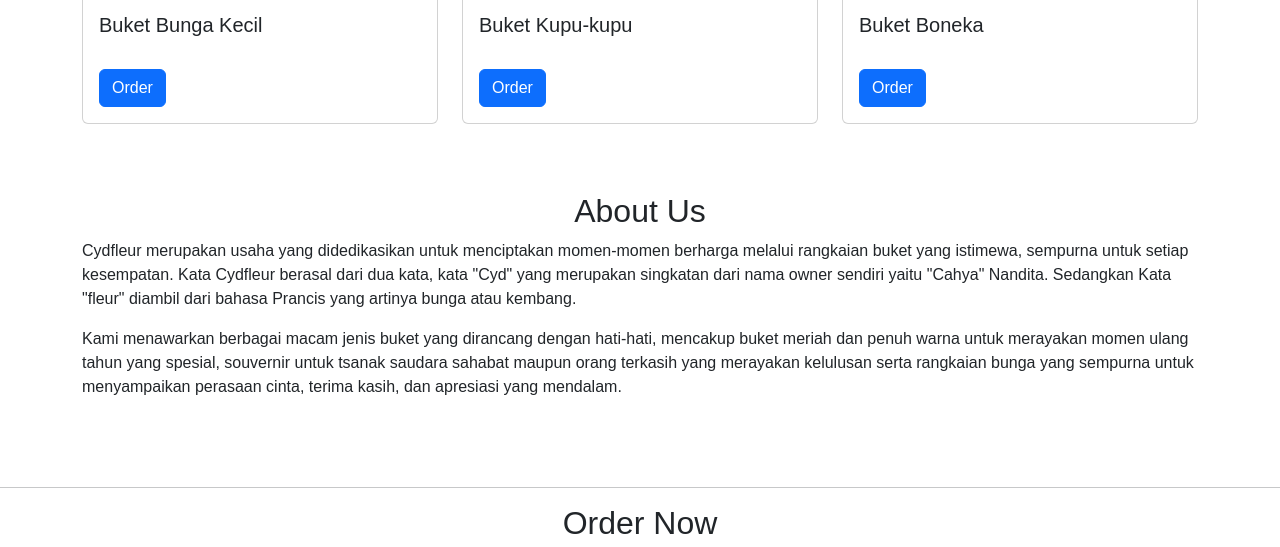
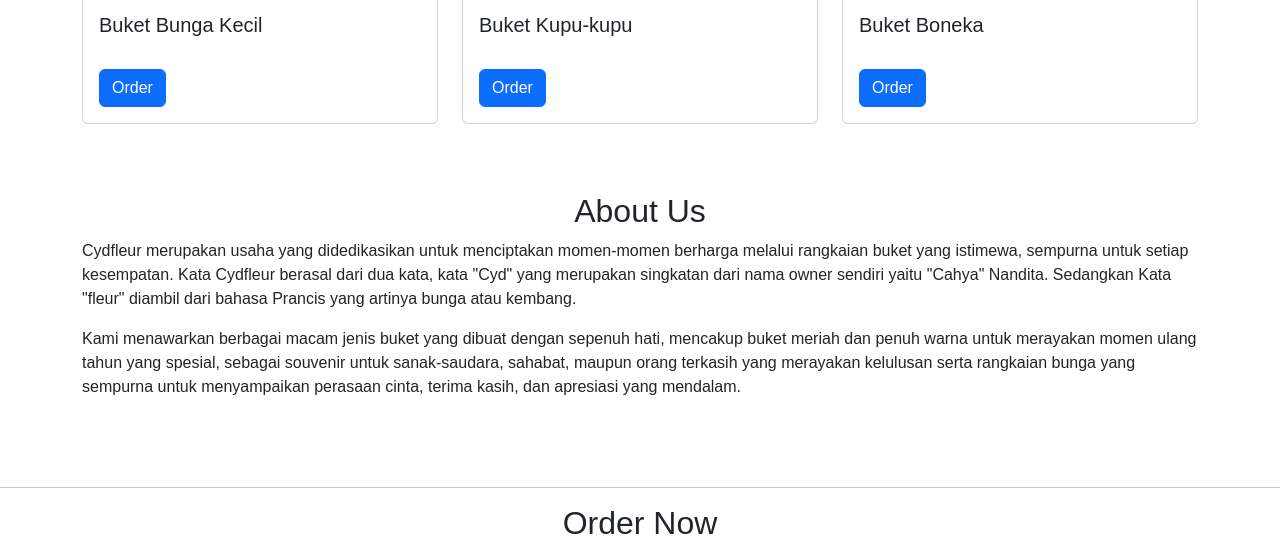
Before and after one commit to Zisalgif71/Website-Cydfleur, a plain HTML site: page index.html in a window 1280 px wide. Shown: the part 1254-1801 px from the top of the page. Drawn offline with nearby package versions, Linux system fonts and the light colour scheme.

Commit message:
tambah kata-kata

```diff
--- a/index.html
+++ b/index.html
@@ -115,9 +115,9 @@
             <p >Cydfleur merupakan usaha yang didedikasikan untuk menciptakan momen-momen berharga melalui rangkaian buket yang istimewa, sempurna untuk setiap kesempatan.
                 Kata Cydfleur berasal dari dua kata, kata "Cyd" yang merupakan singkatan dari nama owner sendiri yaitu "Cahya" Nandita.
                 Sedangkan Kata "fleur" diambil dari bahasa Prancis yang artinya bunga atau kembang.</p>
-            <p>Kami menawarkan berbagai macam jenis buket yang dirancang dengan hati-hati,
+            <p>Kami menawarkan berbagai macam jenis buket yang dibuat dengan sepenuh hati,
                 mencakup buket meriah dan penuh warna untuk merayakan momen ulang tahun yang spesial,
-                souvernir untuk tsanak saudara sahabat maupun orang terkasih yang merayakan kelulusan
+                sebagai souvenir untuk sanak-saudara, sahabat, maupun orang terkasih yang merayakan kelulusan
                 serta rangkaian bunga yang sempurna untuk menyampaikan perasaan cinta, terima kasih, dan apresiasi yang mendalam.</p>
         </div>
     </div>
```
